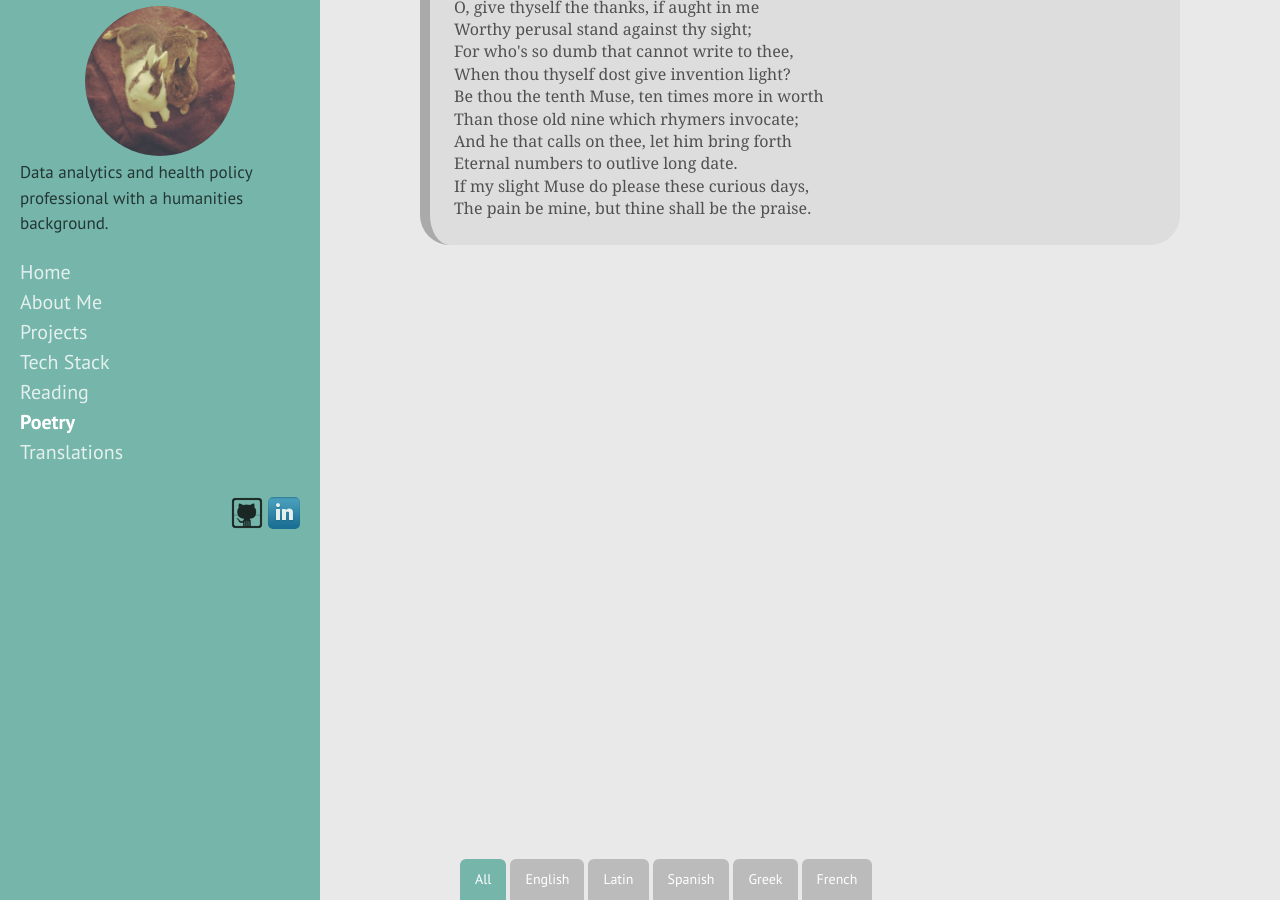
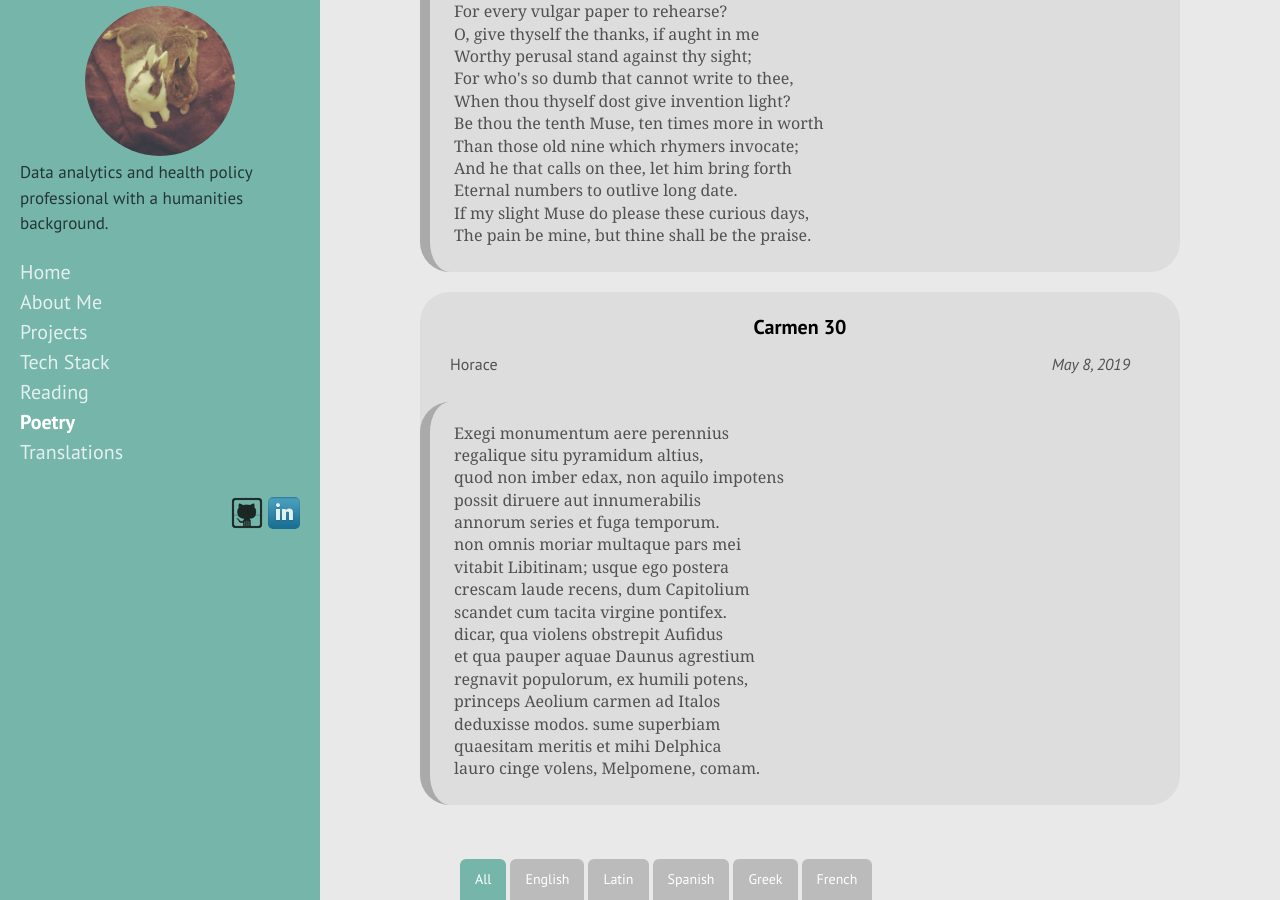
Before and after one commit to jcgiuffrida/jcgiuffrida.github.io, a Jekyll site: the page built from poetry.html, in a window 1280 px wide and 900 px high, scrolled down 58336 px. Built offline with Jekyll 4.4.1, drawn with Linux system fonts in a browser that asks for light colours; nearby versions of some CDN libraries.

Commit message:
Update reading, poetry, resume

```diff
--- a/about.html
+++ b/about.html
@@ -21,7 +21,7 @@ Very well then I contradict myself,<br/>
       <p class="description"><b>Metopio</b> is a platform for searching, visualizing, and analyzing geographic data. It uses data from dozens of public and private sources to generate insights about the links between social determinants and health outcomes across the country. I built the platform from scratch and co-founded a company to manage it.</p>
     </div><div class="resume">
       <a href="http://presencehealth.org"><img src="{{ site.baseurl }}/resources/images/presence.png" style="width:70%"></a>
-      <p class="description">As the System Manager for Community Benefit at <b>Presence Health</b>, a nonprofit health system based in Chicago, I quantify the benefits that our hospitals deliver to our communities, from financial assistance to community health programs. I help design and evaluate programs that proactively address social determinants of health, to keep residents of our communities healthy and happy and reduce expenses, and I use community health data to better understand the challenges our patients face in staying healthy.</p>
+      <p class="description">As the System Director of Advocacy Labs at <b>AMITA Health</b>, a nonprofit health system based in Chicago, I help design and evaluate programs that proactively address the social determinants of health. I build and manage software tools to analyze, visualize, and communicate our impact on patients and community residents, and support our Advocacy team in making our case to legislators in Springfield and DC.</p>
     </div>
   </div>
   <div class="clearfix">
--- a/poetry.html
+++ b/poetry.html
@@ -2489,6 +2489,29 @@ If my slight Muse do please these curious days,
 The pain be mine, but thine shall be the praise.</pre>
 </div>
 
+<div class="poem latin">
+<div class="title">Carmen 30</div>
+<div class="author">Horace</div>
+<div class="date">May 8, 2019</div>
+  <pre class="text" data-lines="16">
+Exegi monumentum aere perennius
+regalique situ pyramidum altius,
+quod non imber edax, non aquilo impotens
+possit diruere aut innumerabilis
+annorum series et fuga temporum.
+non omnis moriar multaque pars mei
+vitabit Libitinam; usque ego postera
+crescam laude recens, dum Capitolium
+scandet cum tacita virgine pontifex.
+dicar, qua violens obstrepit Aufidus
+et qua pauper aquae Daunus agrestium
+regnavit populorum, ex humili potens,
+princeps Aeolium carmen ad Italos
+deduxisse modos. sume superbiam
+quaesitam meritis et mihi Delphica
+lauro cinge volens, Melpomene, comam.</pre>
+</div>
+
 <nav class="footer-nav" role="navigation">
   <ul>
     <li class="active"><a href="#">All</a></li>
--- a/public/data/reading.csv
+++ b/public/data/reading.csv
@@ -390,3 +390,9 @@ rating,title,author,fname,lname,date,language
 **,bad blood,john carreyrou,john,carreyrou,1/30/19,english
 **,winners take all,anand giridharadas,anand,giridharadas,2/1/19,english
 ***,things they carried,tim o'brien,tim,o'brien,3/1/19,english
+***,circe,madeline miller,madeline,miller,5/4/19,english
+**,jillian,halle butler,halle,butler,5/9/19,english
+***,on grand strategy,john lewis gaddis,john lewis,gaddis,5/14/19,english
+**,new me,halle butler,halle,butler,5/29/19,english
+****,virgin suicides,jeffrey eugenides,jeffrey,eugenides,6/6/19,english
+***,haunting of hill house,shirley jackson,shirley,jackson,6/14/19,english
```
Also changed, not shown: resources/images/presence.jpeg (added), 1 other file.
